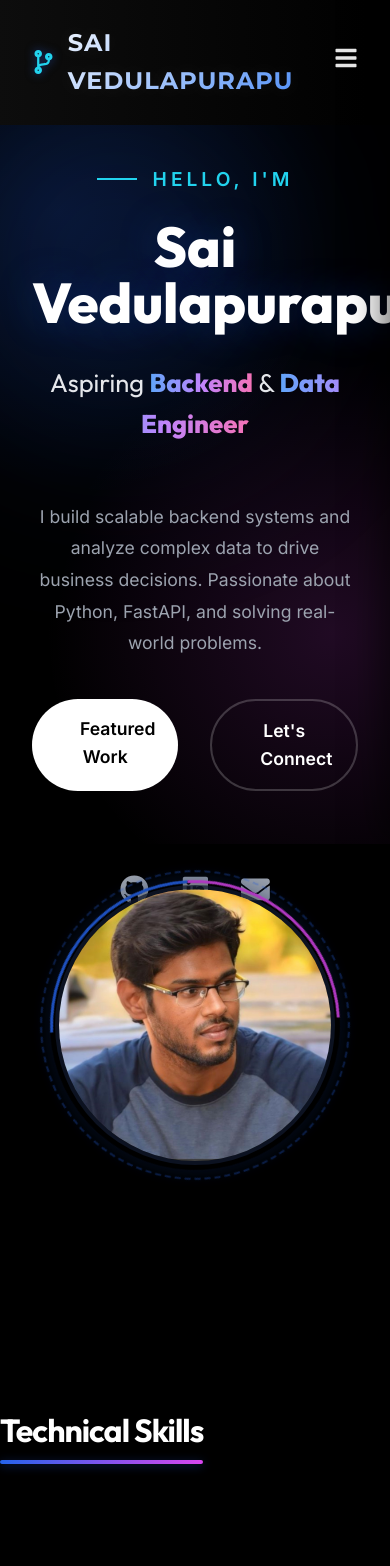
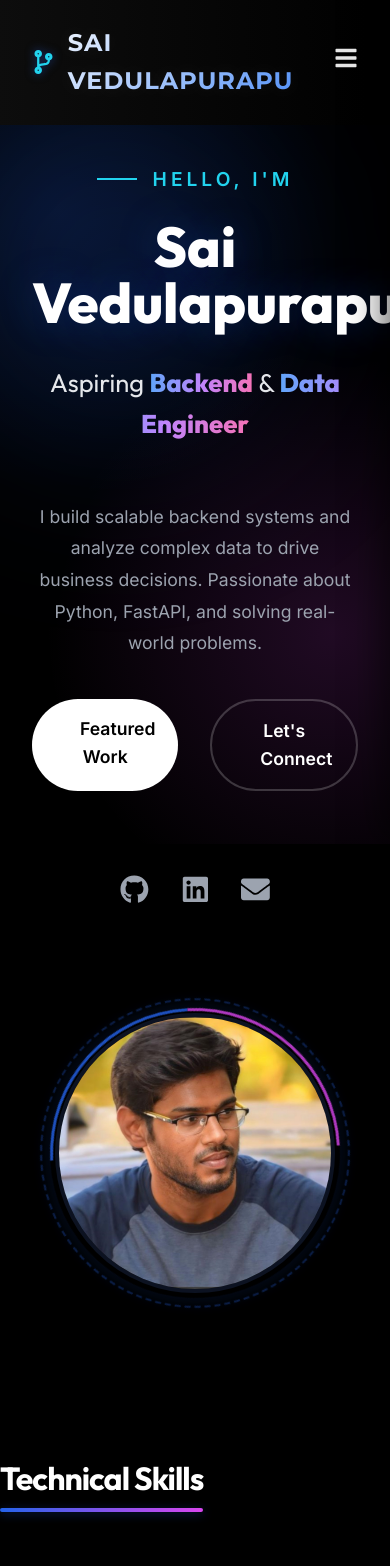
Before and after one commit to saivedulapurapu/MyPortfolio, a React (Vite) app: page / in a window 390 px wide. Shown: the top 1566 px of the page. Built offline with nearby package versions, Linux system fonts and the light colour scheme.

Commit message:
Fix mobile layout overlap

```diff
--- a/src/styles/Hero.css
+++ b/src/styles/Hero.css
@@ -296,6 +296,9 @@
     .hero-image-container {
         flex: auto;
         width: 100%;
+        /* Reset Lift for Mobile to prevent overlap */
+        top: 0;
+        margin-top: 3rem;
     }
 
     .hero-img-wrapper {
```
